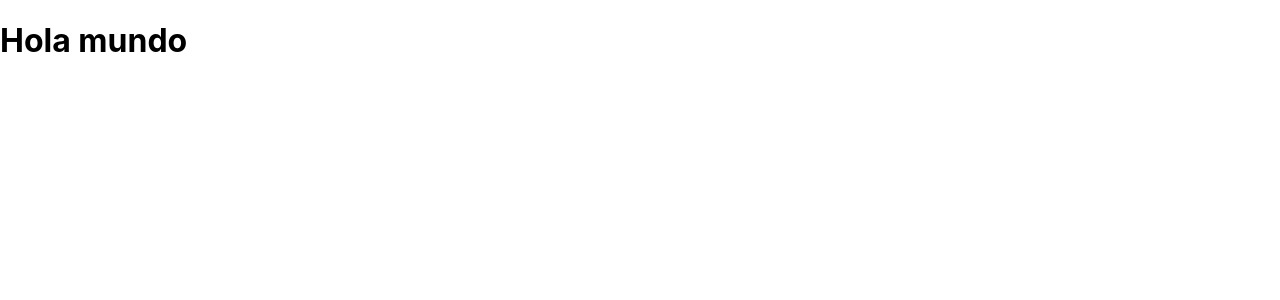
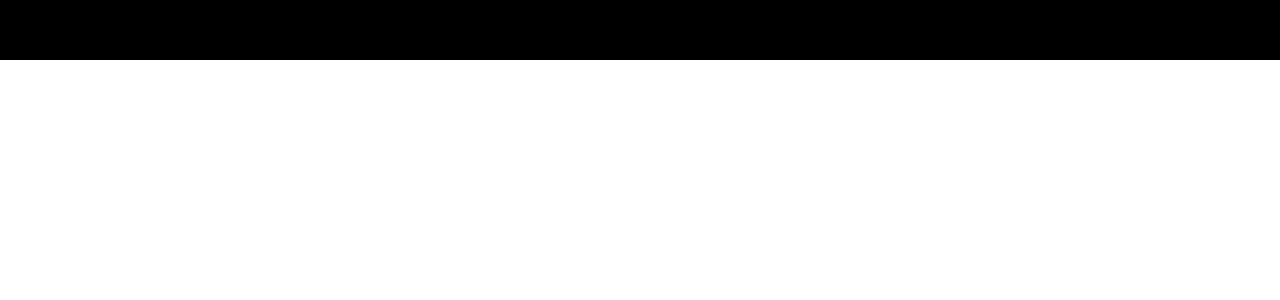
Before and after one commit to SofyGeisel/marketNow, a React (Create React App) app in the folder marketnow-react/: page / in a window 1280 px wide. Shown: the top 300 px of the page. Built offline with nearby package versions, Linux system fonts and the light colour scheme.

Commit message:
styled components instalado y funcionando

```diff
--- a/marketnow-react/package.json
+++ b/marketnow-react/package.json
@@ -9,6 +9,7 @@
     "react": "^18.2.0",
     "react-dom": "^18.2.0",
     "react-scripts": "5.0.1",
+    "styled-components": "^5.3.10",
     "web-vitals": "^2.1.4"
   },
   "scripts": {
--- a/marketnow-react/public/index.html
+++ b/marketnow-react/public/index.html
@@ -2,28 +2,19 @@
 <html lang="en">
   <head>
     <meta charset="utf-8" />
-    <link rel="icon" href="%PUBLIC_URL%/favicon.ico" />
     <meta name="viewport" content="width=device-width, initial-scale=1" />
-    <meta name="theme-color" content="#000000" />
     <meta
       name="description"
       content="Web site created using create-react-app"
     />
-    <link rel="apple-touch-icon" href="%PUBLIC_URL%/logo192.png" />
-    <!--
-      manifest.json provides metadata used when your web app is installed on a
-      user's mobile device or desktop. See https://developers.google.com/web/fundamentals/web-app-manifest/
-    -->
-    <link rel="manifest" href="%PUBLIC_URL%/manifest.json" />
-    <!--
-      Notice the use of %PUBLIC_URL% in the tags above.
-      It will be replaced with the URL of the `public` folder during the build.
-      Only files inside the `public` folder can be referenced from the HTML.
+    <link href="https://fonts.googleapis.com/css2?family=Urbanist:ital,wght@0,100;0,200;0,300;0,400;0,500;0,600;0,700;0,800;0,900;1,100;1,200;1,300;1,400;1,500;1,600;1,700;1,800;1,900&display=swap" rel="stylesheet">
+    <style>
+      * {
+        margin: 0;
+        font-family: 'Urbanist', sans-serif;
+      }
+    </style>
 
-      Unlike "/favicon.ico" or "favicon.ico", "%PUBLIC_URL%/favicon.ico" will
-      work correctly both with client-side routing and a non-root public URL.
-      Learn how to configure a non-root public URL by running `npm run build`.
-    -->
     <title>React App</title>
   </head>
   <body>
--- a/marketnow-react/src/App.js
+++ b/marketnow-react/src/App.js
@@ -1,12 +1,13 @@
 import React from "react";
+import Home from "./pages/Home";
+
 
 function App() {
-  return (
-    <div>
-      <h1>Hola mundo</h1>
-    </div>
+  return <Home/>;
 
-  );
+
+
+
 }
 
 export default App;
--- a/marketnow-react/src/components/navbar.jsx
+++ b/marketnow-react/src/components/navbar.jsx
@@ -1,7 +1,17 @@
+import React from 'react'
+import styled from 'styled-components'
+
+const Container = styled.div`
+    height: 60px;
+    background-color: black;
+`
+
 const navbar = () => {
-	return(
-        <h1>Hola mundo</h1>
-    )
+  return (
+    <Container>
+      navbar
+    </Container>
+  )
 }
 
-export default navbar;
+export default navbar
--- /dev/null
+++ b/marketnow-react/src/pages/Home.jsx
@@ -0,0 +1,13 @@
+import React from 'react'
+import Navbar from '../components/navbar'
+
+
+const Home = () => {
+  return (
+    <div>
+      <Navbar />
+    </div>
+  )
+}
+
+export default Home
```
Also changed, not shown: 1 other file (tests, documents, lock files or other folders).
